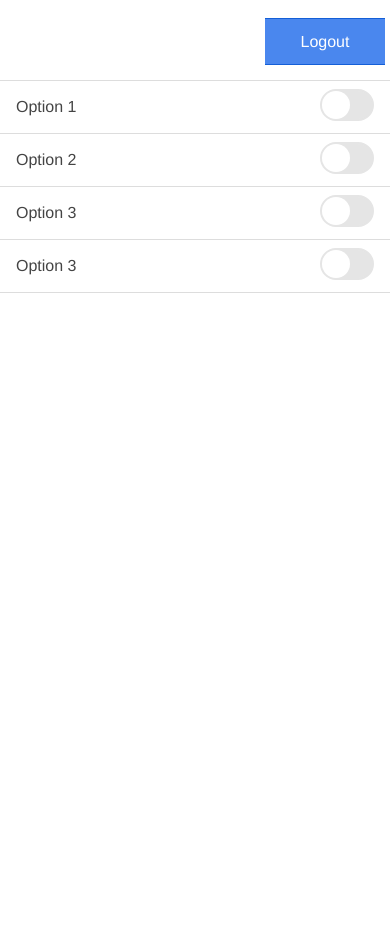
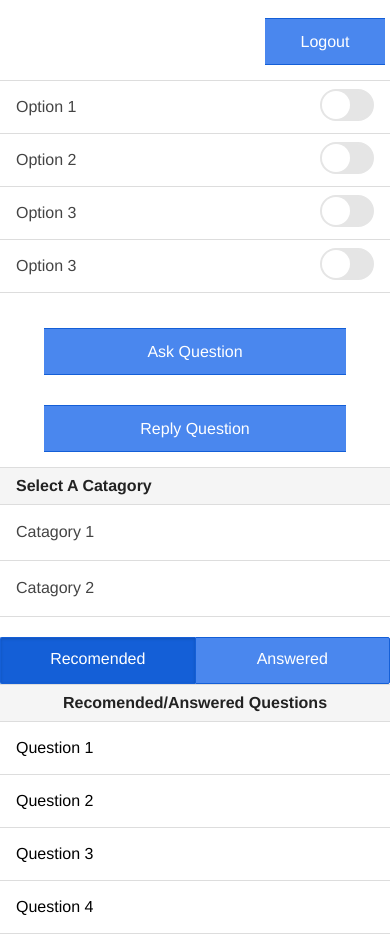
Before and after one commit to hilts-vaughan/railgun, a website: page src/test3/www/index2.html in a window 390 px wide. Shown: the part 464-1398 px from the top of the page. Before the commit the page ends 844 px from the top, so only its background shows below. Drawn offline with Linux system fonts and the light colour scheme; some packages are replaced by stand-ins of ours; files that its build step writes are made by us from their sources; files whose address does not match are found by name.

Commit message:
Notifications Snippet Complete
Updatz

```diff
--- a/src/test3/www/index2.html
+++ b/src/test3/www/index2.html
@@ -59,7 +59,7 @@
 
 
 <ion-content>
-
+ <!-- Profile Section  -->
 <div class="list list-inset">
   <label class="item item-input">
     <input type="text" placeholder="Dis Guy">
@@ -115,20 +115,63 @@
 
 
 
+ <!-- Ask/Reply Selection Section  -->
+
+	<div class="col col-80 col-offset-10"><button class="button button-full button-positive">  Ask Question</button></div>
+    <div class="col col-80 col-offset-10"><button class="button button-full button-positive">  Reply Question</button></div>
+
+
+
+<div class="list">
+<div class="item item-divider">
+    Select A Catagory
+  </div>
+  <label class="item item-radio">
+    <input type="radio" name="group">
+    <div class="item-content">
+      Catagory 1
+    </div>
+    <i class="radio-icon ion-checkmark"></i>
+  </label>
+    <label class="item item-radio">
+    <input type="radio" name="group">
+    <div class="item-content">
+      Catagory 2
+    </div>
+    <i class="radio-icon ion-checkmark"></i>
+  </label>
+</div>
 
 
 
 
 
+	   <!-- Notification Section  -->
 
 
+	 <div class="button-bar" >
+  <a class="button button-positive active">Recomended</a>
+  <a class="button button-positive">Answered</a>
+</div>
+	  <div class="list">
 
+  <div class="item item-divider" align="center">
+    Recomended/Answered Questions
+  </div>
+  <a class="item" href="#">
+    Question 1
+  </a>
+    <a class="item" href="#">
+    Question 2
+  </a>
+    <a class="item" href="#">
+    Question 3
+  </a>
+    <a class="item" href="#">
+    Question 4
+  </a>
 
-
-
-
-
-
+</div>
 
 
 
```
